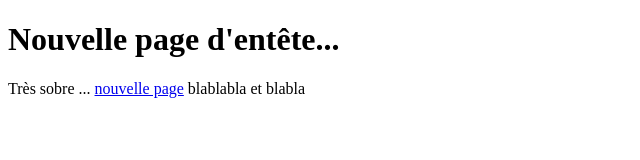
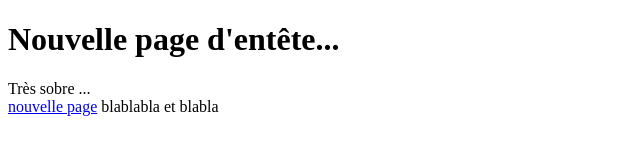
Before and after one commit to GuyTitt/Bible, a plain HTML site: page index.html in a window 1280 px wide. Shown: the whole page, without its empty margins (0-640 px from the left). Drawn offline with Linux system fonts and the light colour scheme.

Commit message:
passage à la ligne
Signed-off-by: guy.tittelein.zenfone@gmail.com <Guy Tittelein>

```diff
--- a/index.html
+++ b/index.html
@@ -9,7 +9,7 @@
 
 <body>
     <h1> Nouvelle page d'ent&ecirc;te...</h1>
-    Tr&egrave;s sobre ...
+    Tr&egrave;s sobre ...<br>
     <a href="index1.html">nouvelle page</a>
     blablabla
     et blabla
```
Also changed, not shown: index1.html (+1 -1 lines).
